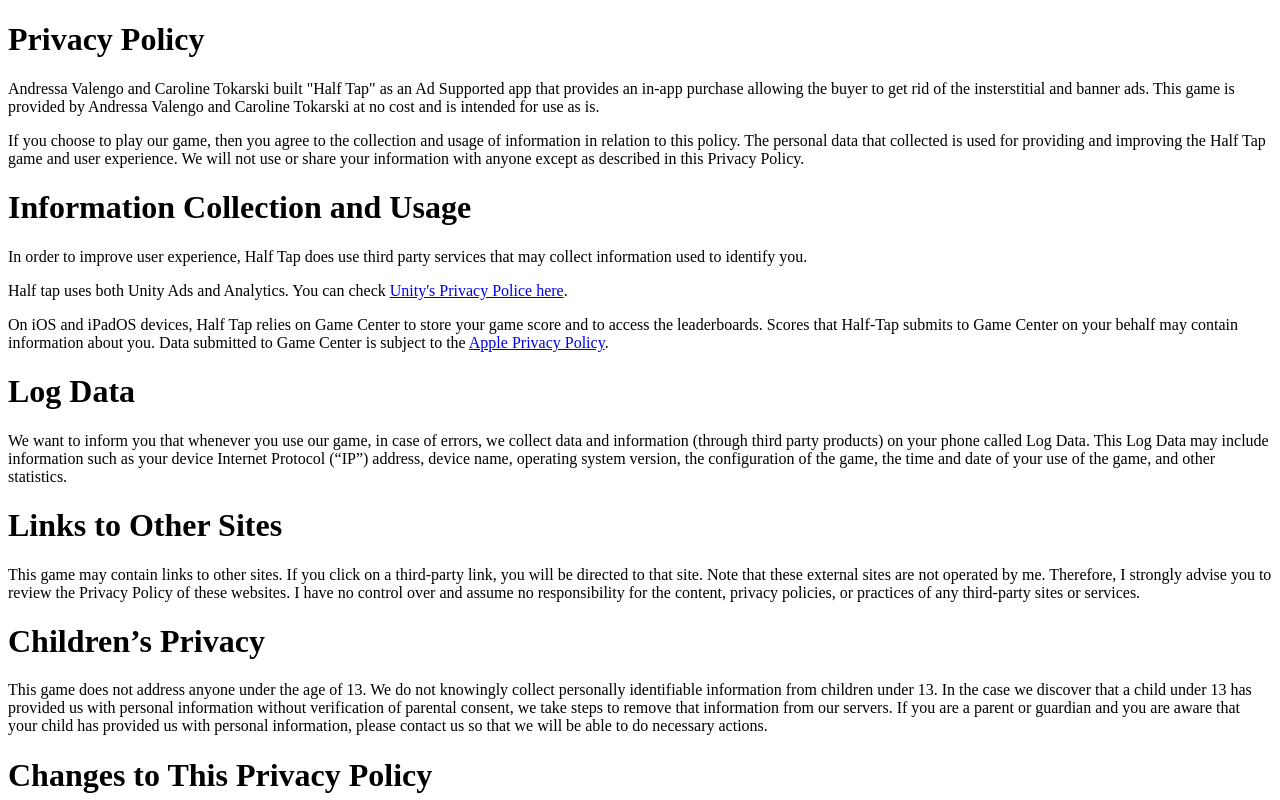
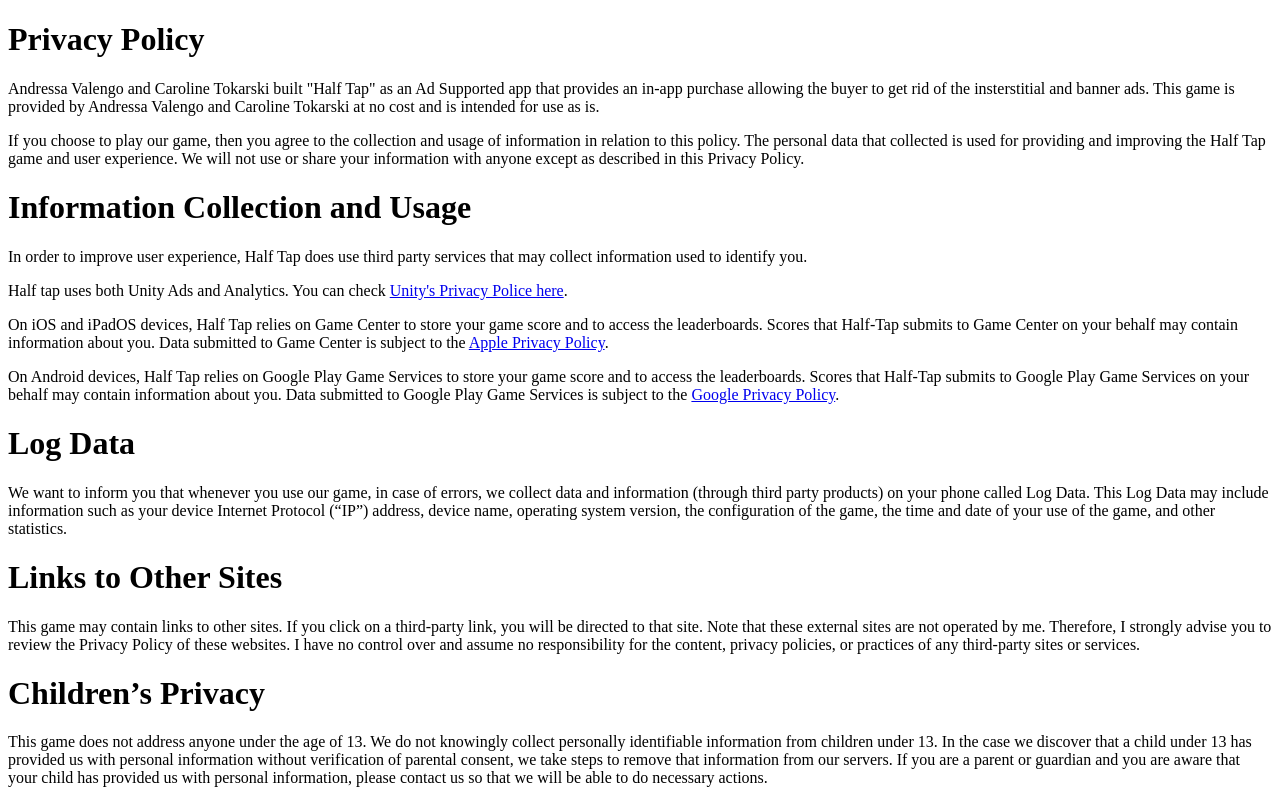
Before and after one commit to valengo/half-tap-pp, a plain HTML site: page index.html in a window 1280 px wide. Shown: the top 800 px of the page. Drawn offline with Linux system fonts and the light colour scheme.

Commit message:
Update index.html

```diff
--- a/index.html
+++ b/index.html
@@ -20,6 +20,9 @@
   Scores that Half-Tap submits to Game Center on your behalf may contain information about you.
   Data submitted to Game Center is subject to the <a href="https://www.apple.com/legal/internet-services/itunes/gamecenter/">Apple Privacy Policy</a>.
 
+<p>On Android devices, Half Tap relies on Google Play Game Services to store your game score and to access the leaderboards.
+  Scores that Half-Tap submits to Google Play Game Services on your behalf may contain information about you.
+  Data submitted to Google Play Game Services is subject to the <a href="https://policies.google.com/privacy">Google Privacy Policy</a>.
 <h1>Log Data</h1>
 <p>We want to inform you that whenever you use our game, in case of errors, we collect data
   and information (through third party products) on your phone called Log Data. This Log Data may include
```
